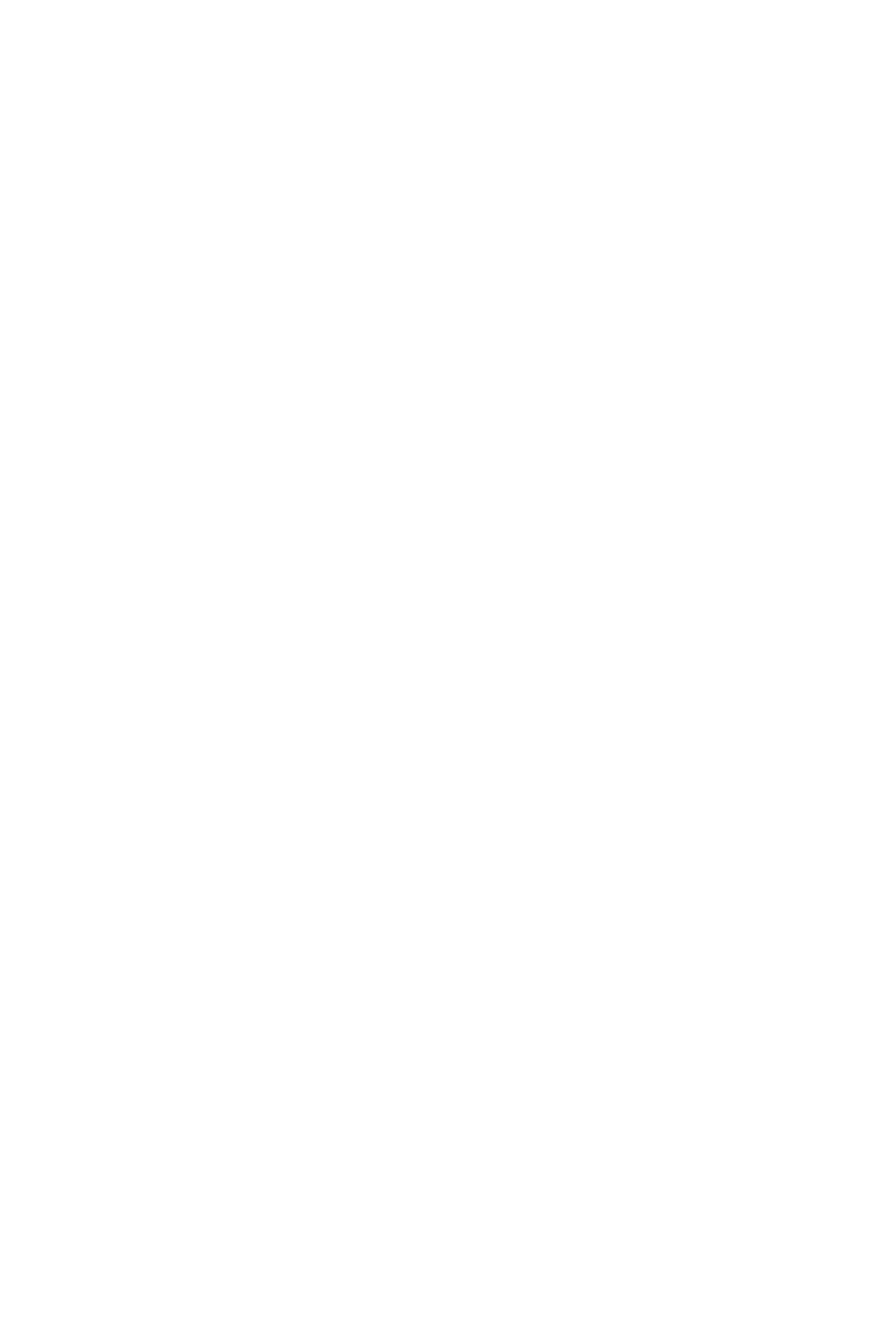
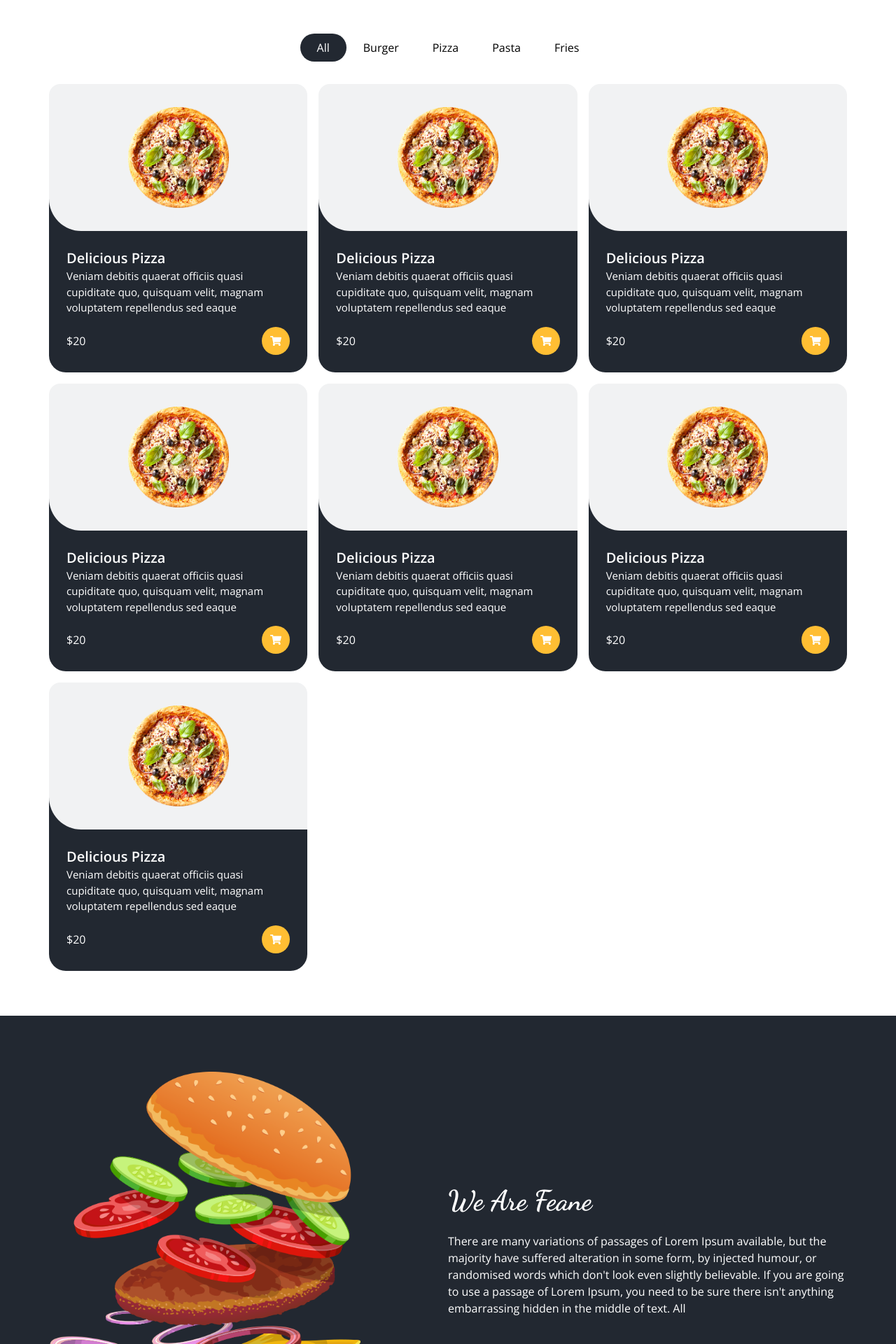
Before and after one commit to hilalozyurtt/food-ordering-next, a Next.js app: page /home in a window 1280 px wide. Shown: the part 1140-3060 px from the top of the page at 70% size. Before the commit the page ends 1088 px from the top, so only its background shows below. Built offline with nearby package versions, Linux system fonts and the light colour scheme.

Commit message:
Hakkında ve menu componentleri eklendi.

```diff
--- /dev/null
+++ b/components/products/MenuItem.jsx
@@ -0,0 +1,25 @@
+import Image from 'next/image'
+import React from 'react'
+import { FaShoppingCart } from "react-icons/fa"
+
+export const MenuItem = () => {
+  return (
+    <div className="bg-secondary rounded-3xl">
+        <div className="w-full bg-[#f1f2f3] h-[210px] grid place-content-center
+        rounded-bl-[46px] rounded-tl-2xl rounded-tr-2xl">
+            <div className="relative w-36 h-36">
+                <Image src="/images/f3.png" alt="" layout="fill" className="hover:scale-110 transition-all"/>
+            </div>
+        </div>
+        <div className="text-white p-[25px]">
+            <h4 className="text-xl font-semibold">Delicious Pizza</h4>
+            <p className="text-[15px]">Veniam debitis quaerat officiis quasi cupiditate quo, quisquam velit,
+             magnam voluptatem repellendus sed eaque</p>
+             <div className="flex items-center justify-between mt-4">
+                <span>$20</span>
+                <button className="btn-primary !rounded-full !p-0 !w-10 !h-10 grid place-content-center"><FaShoppingCart/></button>
+             </div>
+        </div>
+    </div>
+  )
+}
--- /dev/null
+++ b/components/products/MenuWrapper.jsx
@@ -0,0 +1,29 @@
+import React from 'react'
+import Title from '../ui/Title'
+import { MenuItem } from './MenuItem'
+
+export const MenuWrapper = () => {
+  return (
+    <div className="container mx-auto mb-16">
+        <div className="flex flex-col items-center">
+            <Title addClass="text-[40px]">Our Menu</Title>
+            <div className="mt-10">
+                <button className="px-6 py-2 rounded-full bg-secondary text-white">All</button>
+                <button className="px-6 py-2 rounded-full">Burger</button>
+                <button className="px-6 py-2 rounded-full">Pizza</button>
+                <button className="px-6 py-2 rounded-full">Pasta</button>
+                <button className="px-6 py-2 rounded-full">Fries</button>
+            </div>
+        </div>
+        <div className="mt-8 grid md:grid-cols-3 sm:grid-cols-2 grid-cols-1 gap-4">
+            <MenuItem/>
+            <MenuItem/>
+            <MenuItem/>
+            <MenuItem/>
+            <MenuItem/>
+            <MenuItem/>
+            <MenuItem/>
+        </div>
+    </div>
+  )
+}
--- /dev/null
+++ b/components/ui/About.jsx
@@ -0,0 +1,26 @@
+/* eslint-disable react/no-unescaped-entities */
+import Image from 'next/image'
+import React from 'react'
+import Title from './Title'
+
+export const About = () => {
+  return (
+    <div className="bg-secondary py-20">
+        <div className="container mx-auto sm:grid flex sm:grid-cols-2 flex-wrap-reverse items-center">
+            <div className="relative w-[445px] h-[600px]">
+                <Image src="/images/about-img.png" alt="" layout="fill"/>
+            </div>
+            <div className="text-white">
+                <Title addClass="text-[40px] font-bold">We Are Feane</Title>
+                <p className="text-[16px] mt-4">There are many variations of passages of Lorem Ipsum available,
+                 but the majority have suffered alteration in some form, by injected humour,
+                  or randomised words which don't look even slightly believable. If you are
+                  going to use a passage of Lorem Ipsum, you need to be sure there isn't
+                  anything embarrassing hidden in the middle of text. All
+                </p>
+                <button className="btn-primary mt-14"> Read More </button>
+            </div>
+        </div>
+    </div>
+  )
+}
--- a/pages/home/index.jsx
+++ b/pages/home/index.jsx
@@ -1,4 +1,6 @@
 import Carousel from '@/components/Carousel'
+import { MenuWrapper } from '@/components/products/MenuWrapper'
+import { About } from '@/components/ui/About'
 import { Campaigns } from '@/components/ui/Campaigns'
 import React from 'react'
 
@@ -7,6 +9,8 @@
     <div>
       <Carousel/>
       <Campaigns/>
+      <MenuWrapper/>
+      <About/>
     </div>
   )
 }
```
Also changed, not shown: public/images/about-img.png (added).
